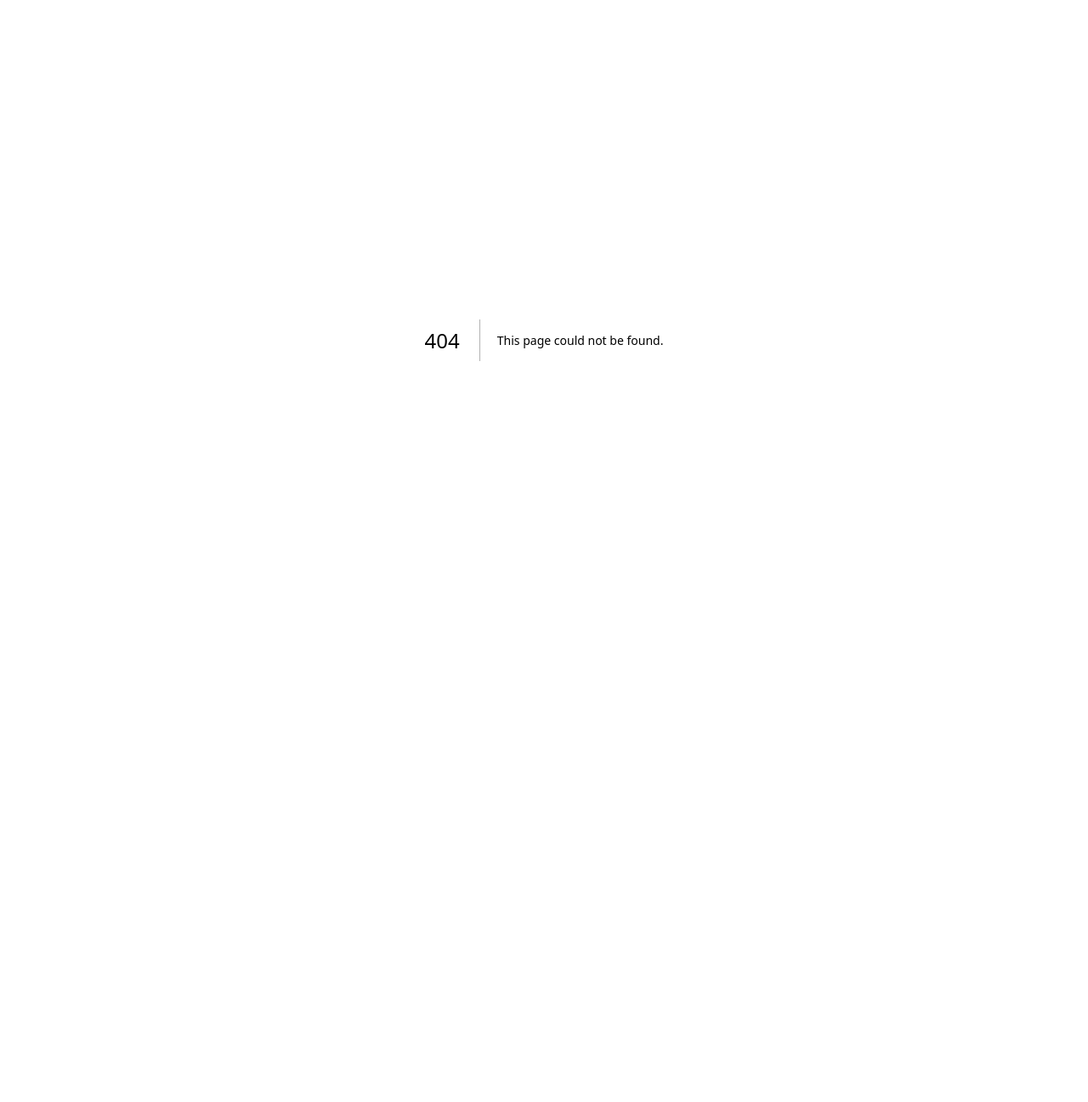
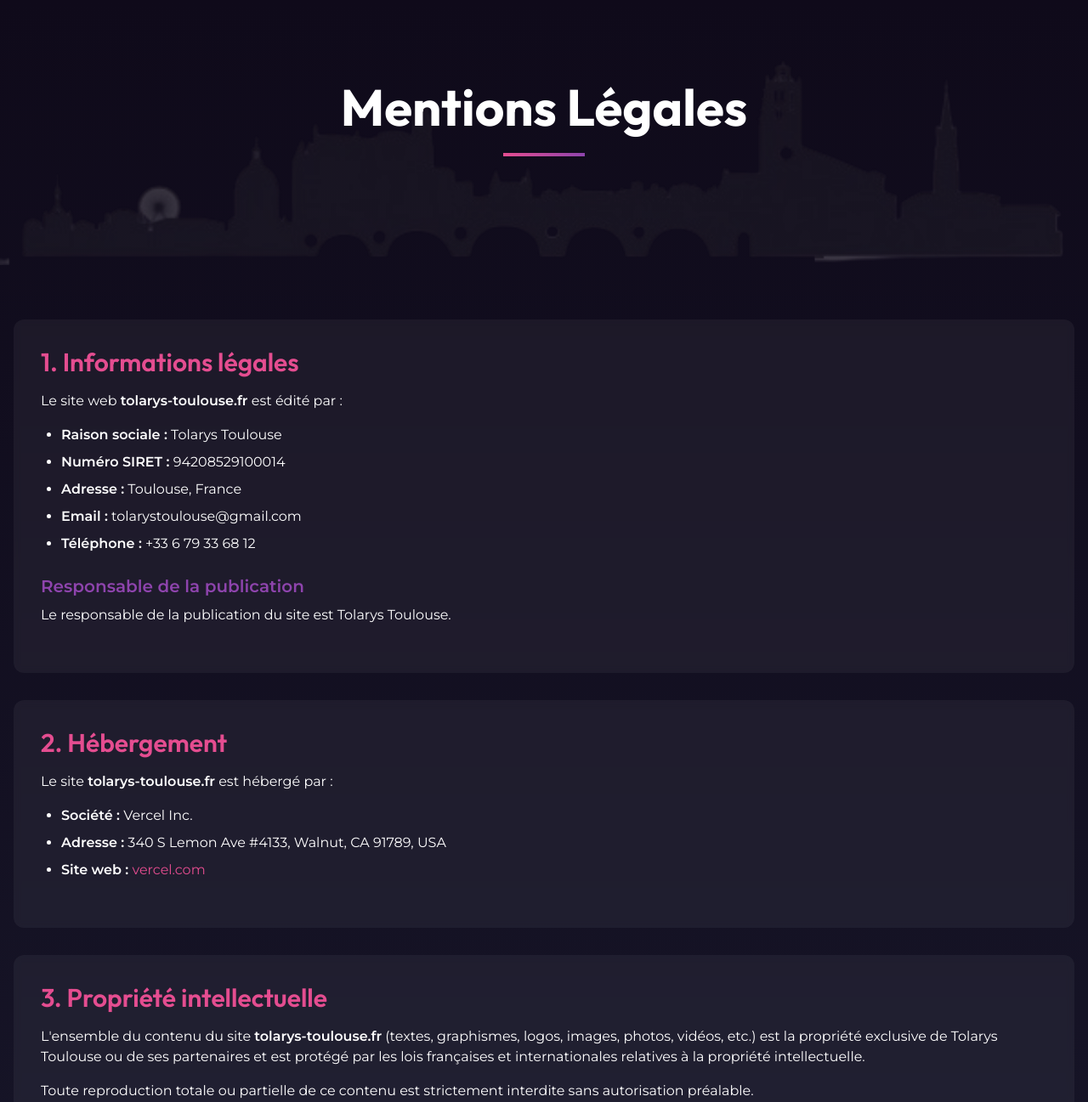
Before and after one commit to Skymx82/Tolarys-Toulouse, a Next.js app: page /mentions-legales in a window 1280 px wide. Before the commit this address had no page. Shown: the top 1297 px of the page at 85% size. Before the commit the page ends 800 px from the top, so only its background shows below. Built offline with nearby package versions, Linux system fonts and the light colour scheme.

Commit message:
Ajoute des mention légal

```diff
--- a/src/app/components/Footer.tsx
+++ b/src/app/components/Footer.tsx
@@ -188,12 +188,19 @@
           </motion.div>
         </div>
 
-        {/* Copyright */}
+        {/* Copyright et mentions légales */}
         <motion.div
           variants={itemVariants}
           className="border-t border-gray-800 mt-12 pt-6 text-center text-gray-400"
         >
-          <p>© {new Date().getFullYear()} Tolarys. Tous droits réservés.</p>
+          <div className="flex flex-col md:flex-row justify-between items-center gap-4 mb-4">
+            <p>© {new Date().getFullYear()} Tolarys. Tous droits réservés. SIRET: 94208529100014</p>
+            <div className="flex gap-4">
+              <Link href="/mentions-legales" className="text-gray-400 hover:text-rose-toulouse transition-colors">
+                Mentions légales
+              </Link>
+            </div>
+          </div>
           <p className="mt-2">
             <span className="text-rose-toulouse font-handwriting text-lg">
               Fièrement conçu à Toulouse
--- /dev/null
+++ b/src/app/mentions-legales/page.tsx
@@ -0,0 +1,155 @@
+'use client';
+
+import { motion } from 'framer-motion';
+import Link from 'next/link';
+import Image from 'next/image';
+
+export default function MentionsLegales() {
+  return (
+    <main className="min-h-screen bg-gradient-to-b from-[#0F0A1A] to-[#1A1A2E] text-white">
+      {/* En-tête de la page */}
+      <section className="relative py-16 md:py-24 overflow-hidden">
+        <div className="absolute inset-0 z-0 opacity-20">
+          <Image
+            src="/images/backgrounds/toulouse-back.png"
+            alt="Skyline de Toulouse"
+            fill
+            className="object-cover"
+          />
+        </div>
+
+        <div className="container mx-auto px-4 relative z-10">
+          <motion.div
+            initial={{ opacity: 0, y: 20 }}
+            animate={{ opacity: 1, y: 0 }}
+            transition={{ duration: 0.5 }}
+            className="text-center"
+          >
+            <h1 className="text-4xl md:text-5xl lg:text-6xl font-bold mb-6" style={{ fontFamily: 'var(--font-display)' }}>
+              Mentions Légales
+            </h1>
+            <div className="w-24 h-1 bg-gradient-to-r from-rose-toulouse to-violet mx-auto mb-8"></div>
+          </motion.div>
+        </div>
+      </section>
+
+      {/* Contenu des mentions légales */}
+      <section className="py-12 md:py-16">
+        <div className="container mx-auto px-4">
+          <motion.div
+            initial={{ opacity: 0, y: 20 }}
+            animate={{ opacity: 1, y: 0 }}
+            transition={{ duration: 0.5, delay: 0.2 }}
+            className="bg-white/5 backdrop-blur-sm rounded-xl p-6 md:p-8 mb-8"
+          >
+            <h2 className="text-2xl md:text-3xl font-semibold mb-4 text-rose-toulouse" style={{ fontFamily: 'var(--font-display)' }}>
+              1. Informations légales
+            </h2>
+            <p className="mb-4">
+              Le site web <span className="font-semibold">tolarys-toulouse.fr</span> est édité par :
+            </p>
+            <ul className="list-disc pl-6 mb-6 space-y-2">
+              <li><span className="font-semibold">Raison sociale :</span> Tolarys Toulouse</li>
+              <li><span className="font-semibold">Numéro SIRET :</span> 94208529100014</li>
+              <li><span className="font-semibold">Adresse :</span> Toulouse, France</li>
+              <li><span className="font-semibold">Email :</span> tolarystoulouse@gmail.com</li>
+              <li><span className="font-semibold">Téléphone :</span> +33 6 79 33 68 12</li>
+            </ul>
+
+            <h3 className="text-xl font-semibold mb-2 text-violet">Responsable de la publication</h3>
+            <p className="mb-6">
+              Le responsable de la publication du site est Tolarys Toulouse.
+            </p>
+          </motion.div>
+
+          <motion.div
+            initial={{ opacity: 0, y: 20 }}
+            animate={{ opacity: 1, y: 0 }}
+            transition={{ duration: 0.5, delay: 0.3 }}
+            className="bg-white/5 backdrop-blur-sm rounded-xl p-6 md:p-8 mb-8"
+          >
+            <h2 className="text-2xl md:text-3xl font-semibold mb-4 text-rose-toulouse" style={{ fontFamily: 'var(--font-display)' }}>
+              2. Hébergement
+            </h2>
+            <p className="mb-4">
+              Le site <span className="font-semibold">tolarys-toulouse.fr</span> est hébergé par :
+            </p>
+            <ul className="list-disc pl-6 mb-6 space-y-2">
+              <li><span className="font-semibold">Société :</span> Vercel Inc.</li>
+              <li><span className="font-semibold">Adresse :</span> 340 S Lemon Ave #4133, Walnut, CA 91789, USA</li>
+              <li><span className="font-semibold">Site web :</span> <a href="https://vercel.com" target="_blank" rel="noopener noreferrer" className="text-rose-toulouse hover:underline">vercel.com</a></li>
+            </ul>
+          </motion.div>
+
+          <motion.div
+            initial={{ opacity: 0, y: 20 }}
+            animate={{ opacity: 1, y: 0 }}
+            transition={{ duration: 0.5, delay: 0.4 }}
+            className="bg-white/5 backdrop-blur-sm rounded-xl p-6 md:p-8 mb-8"
+          >
+            <h2 className="text-2xl md:text-3xl font-semibold mb-4 text-rose-toulouse" style={{ fontFamily: 'var(--font-display)' }}>
+              3. Propriété intellectuelle
+            </h2>
+            <p className="mb-4">
+              L'ensemble du contenu du site <span className="font-semibold">tolarys-toulouse.fr</span> (textes, graphismes, logos, images, photos, vidéos, etc.) est la propriété exclusive de Tolarys Toulouse ou de ses partenaires et est protégé par les lois françaises et internationales relatives à la propriété intellectuelle.
+            </p>
+            <p className="mb-4">
+              Toute reproduction totale ou partielle de ce contenu est strictement interdite sans autorisation préalable.
+            </p>
+          </motion.div>
+
+          <motion.div
+            initial={{ opacity: 0, y: 20 }}
+            animate={{ opacity: 1, y: 0 }}
+            transition={{ duration: 0.5, delay: 0.5 }}
+            className="bg-white/5 backdrop-blur-sm rounded-xl p-6 md:p-8 mb-8"
+          >
+            <h2 className="text-2xl md:text-3xl font-semibold mb-4 text-rose-toulouse" style={{ fontFamily: 'var(--font-display)' }}>
+              4. Protection des données personnelles
+            </h2>
+            <p className="mb-4">
+              Conformément à la loi Informatique et Libertés du 6 janvier 1978 modifiée et au Règlement Général sur la Protection des Données (RGPD), vous disposez d'un droit d'accès, de rectification, de suppression et d'opposition aux données personnelles vous concernant.
+            </p>
+            <p className="mb-4">
+              Pour exercer ces droits, vous pouvez nous contacter à l'adresse email suivante : tolarystoulouse@gmail.com
+            </p>
+          </motion.div>
+
+          <motion.div
+            initial={{ opacity: 0, y: 20 }}
+            animate={{ opacity: 1, y: 0 }}
+            transition={{ duration: 0.5, delay: 0.6 }}
+            className="bg-white/5 backdrop-blur-sm rounded-xl p-6 md:p-8 mb-8"
+          >
+            <h2 className="text-2xl md:text-3xl font-semibold mb-4 text-rose-toulouse" style={{ fontFamily: 'var(--font-display)' }}>
+              5. Cookies
+            </h2>
+            <p className="mb-4">
+              Le site <span className="font-semibold">tolarys-toulouse.fr</span> peut utiliser des cookies pour améliorer l'expérience utilisateur. Vous pouvez désactiver l'utilisation de cookies en modifiant les paramètres de votre navigateur.
+            </p>
+          </motion.div>
+
+          <motion.div
+            initial={{ opacity: 0, y: 20 }}
+            animate={{ opacity: 1, y: 0 }}
+            transition={{ duration: 0.5, delay: 0.7 }}
+            className="bg-white/5 backdrop-blur-sm rounded-xl p-6 md:p-8 mb-8"
+          >
+            <h2 className="text-2xl md:text-3xl font-semibold mb-4 text-rose-toulouse" style={{ fontFamily: 'var(--font-display)' }}>
+              6. Loi applicable et juridiction
+            </h2>
+            <p className="mb-4">
+              Les présentes mentions légales sont soumises au droit français. En cas de litige, les tribunaux français seront seuls compétents.
+            </p>
+          </motion.div>
+
+          <div className="text-center mt-12">
+            <Link href="/" className="inline-block px-8 py-3 bg-gradient-to-r from-rose-toulouse to-violet rounded-full text-white font-semibold transition-transform hover:scale-105">
+              Retour à l'accueil
+            </Link>
+          </div>
+        </div>
+      </section>
+    </main>
+  );
+}
```
